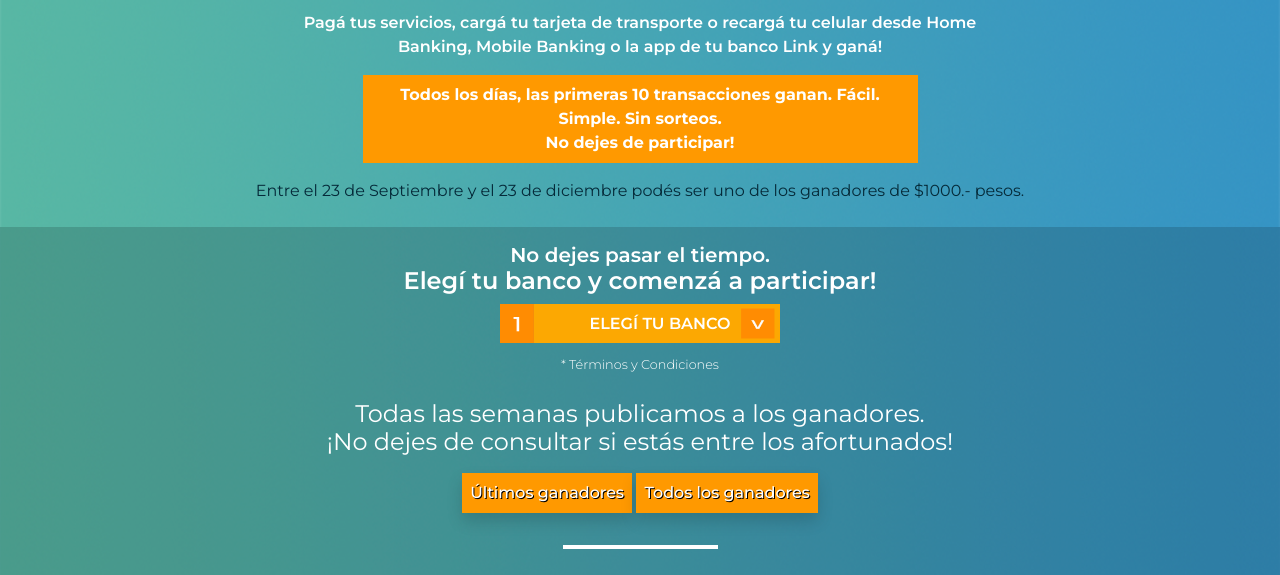
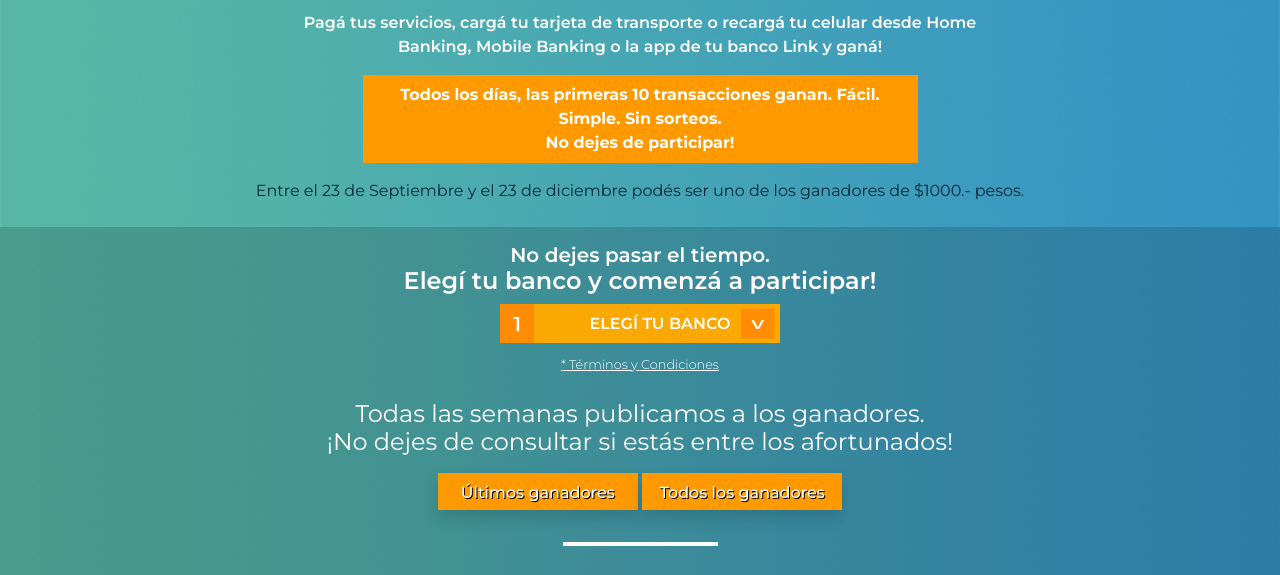
Before and after one commit to lucianoderosaha/redlink, a website: page index.html in a window 1280 px wide. Shown: the part 468-1043 px from the top of the page. Drawn offline with Linux system fonts and the light colour scheme.

Commit message:
Add files via upload

```diff
--- a/css/style.css
+++ b/css/style.css
@@ -49,6 +49,13 @@ body {
 
 .winner {
 	text-decoration: none!important;
+	width: 200px;
+	height: 37px;
+}
+
+a.terminos{
+	text-decoration: underline!important;
+	cursor: pointer;
 }
 
 /** SELECTOR */
--- a/index.html
+++ b/index.html
@@ -86,16 +86,16 @@
 		  	</select>
   		</div>
 	  	<button id="navigateBtn">INGRESÁ</button>
-  	<div class="text-center">
-  		<small><a class="white m300 sm" href="terminos-y-condiciones.pdf" alt="Descargar términos y condiciones" title="Descargar términos y condiciones">* Términos y Condiciones</a></small>
+  	<div class="text-center mt-2">
+  		<small><a class="white m300 sm terminos" href="pdf/terminos-y-condiciones.pdf" target="_blank" alt="Descargar términos y condiciones" title="Descargar términos y condiciones">* Términos y Condiciones</a></small>
   	</div>
   </div>
   <div class="container">
   	<div class="row">
   		<div class="col-lg-12 text-center">
-  			<h4 class="white m400 mt-4 mb-3">Todas las semanas publicamos a los ganadores.<br> <span class="d-md-none">Conocelos! ></span> <span class="d-none d-md-block">¡No dejes de consultar si estás entre los afortunados!</span></h4>
-  			<a href="#" class=" winner m500 iblock b_orange white mb-3 p-2 shadow">Últimos ganadores</a>
-  			<a href="#" class=" winner m500 iblock b_orange white mb-3 p-2 shadow">Todos los ganadores</a>
+  			<h4 class="white m400 mt-4 mb-3">Todas las semanas publicamos a los ganadores.<br> <span class="d-md-none">Conocelos!</span> <span class="d-none d-md-block">¡No dejes de consultar si estás entre los afortunados!</span></h4>
+  			<a href="pdf/ganadoressemanales.pdf" target="_blank" class=" winner m500 iblock b_orange white mb-3 p-2 shadow">Últimos ganadores</a>
+  			<a href="pdf/ganadorestotales.pdf" target="_blank" class=" winner m500 iblock b_orange white mb-3 p-2 shadow">Todos los ganadores</a>
   			<div>
   				<img class="iblock mt-3 mb-3" src="img/line.png" alt="Línea">
   			</div>
```
